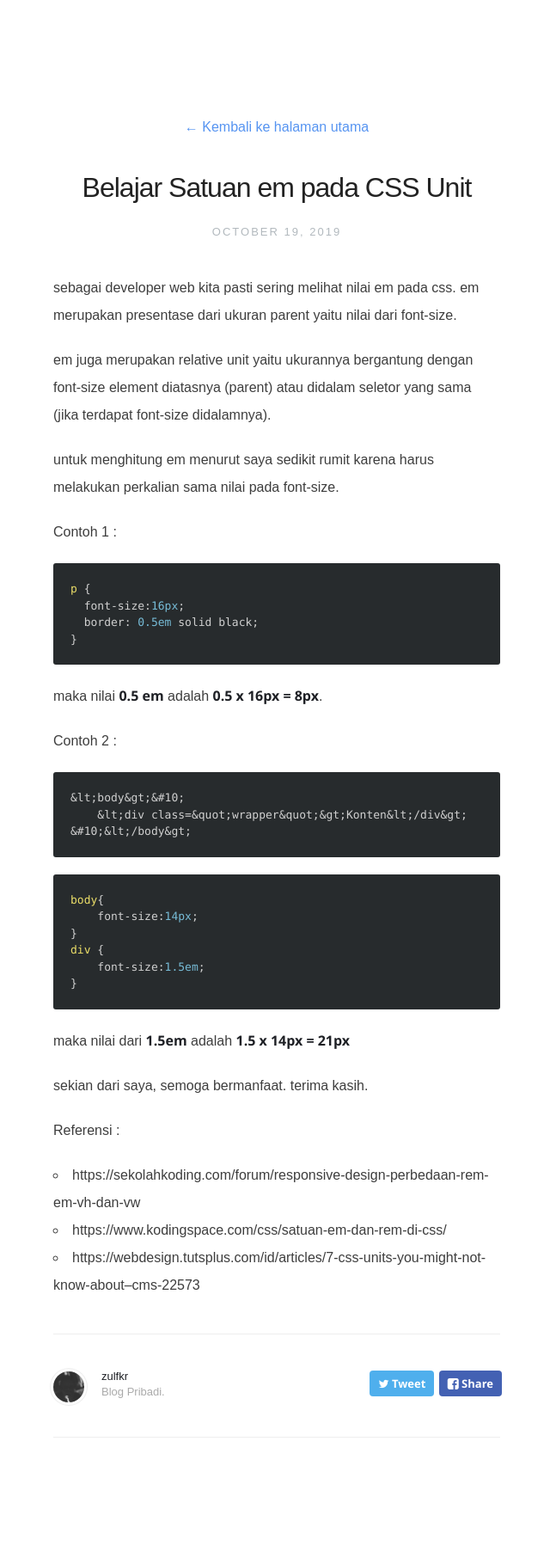
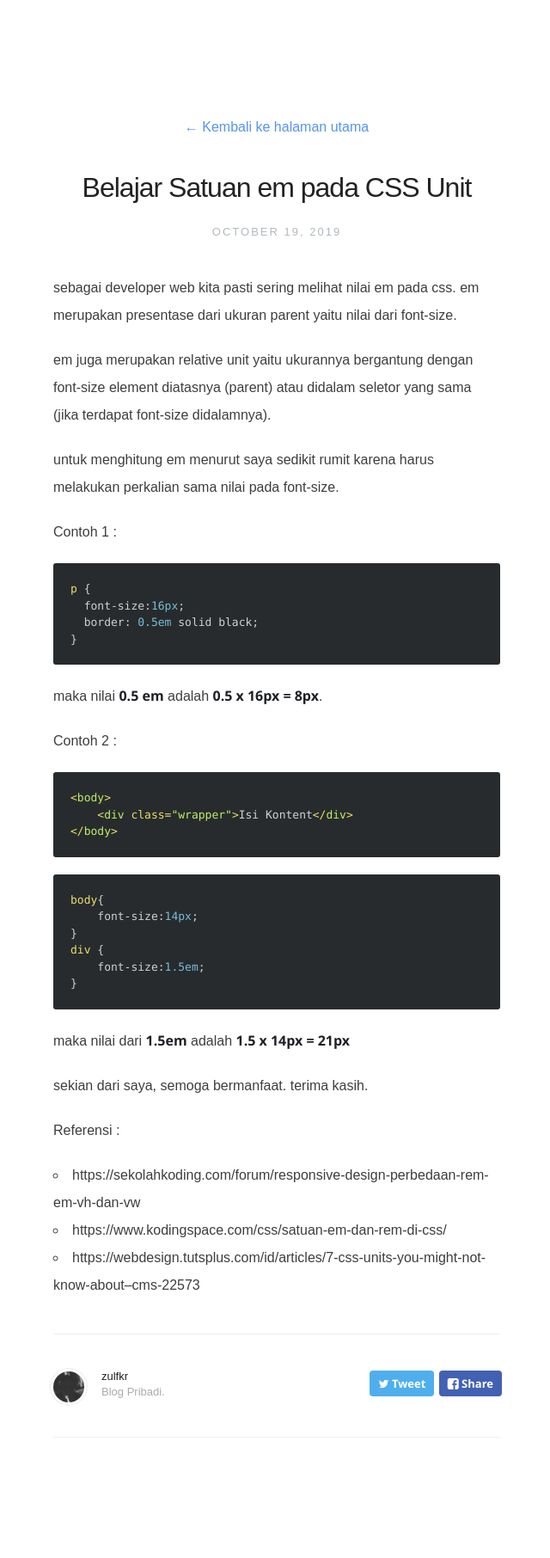
Before and after one commit to Zulfkr197/zulfkr197.github.io, a Jekyll site: the page built from _posts/2019-10-19-belajar-nilai-satuan-em-css-unit.md, in a window 1280 px wide. Shown: the whole page at 86% size, without its empty margins (318-958 px from the left). Built offline with Jekyll 4.4.1, drawn with Linux system fonts in a browser that asks for light colours; nearby versions of some CDN libraries; some web fonts are replaced.

Commit message:
Update 2019-10-19-belajar-nilai-satuan-em-css-unit.md

```diff
--- a/_posts/2019-10-19-belajar-nilai-satuan-em-css-unit.md
+++ b/_posts/2019-10-19-belajar-nilai-satuan-em-css-unit.md
@@ -23,9 +23,9 @@ maka nilai **0.5 em** adalah **0.5 x 16px = 8px**.
 
 Contoh 2 :
 {% highlight html %}
-&lt;body&gt;&#10;
-    &lt;div class=&quot;wrapper&quot;&gt;Konten&lt;/div&gt;
-&#10;&lt;/body&gt;
+<body>
+    <div class="wrapper">Isi Kontent</div>
+</body>
 {% endhighlight %}
 
 {% highlight css %}
```
